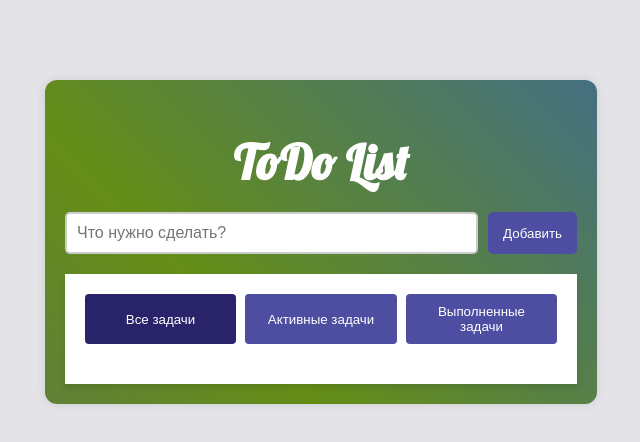
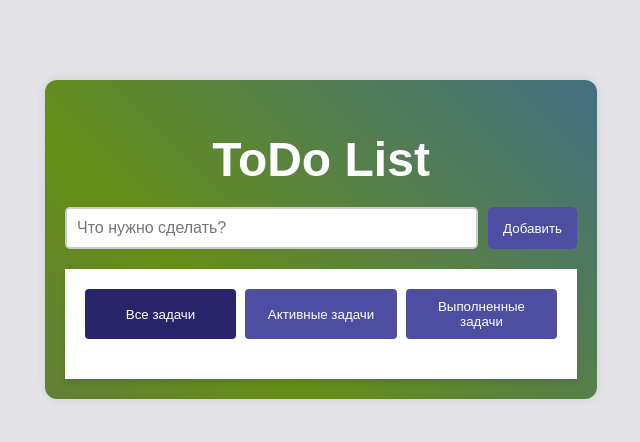
Before and after one commit to Lekorsam/ToDoApp, a React (Create React App) app: page / in a window 1280 px wide. Shown: the top 442 px of the page, without its empty margins (319-959 px from the left). Built offline with nearby package versions, Linux system fonts and the light colour scheme.

Commit message:
fix styles

```diff
--- a/src/App.module.scss
+++ b/src/App.module.scss
@@ -32,7 +32,6 @@
 .title {
   color: white;
   margin-bottom: 20px;
-  font-family: "Lobster";
   font-size: 3rem;
 }
 
```
